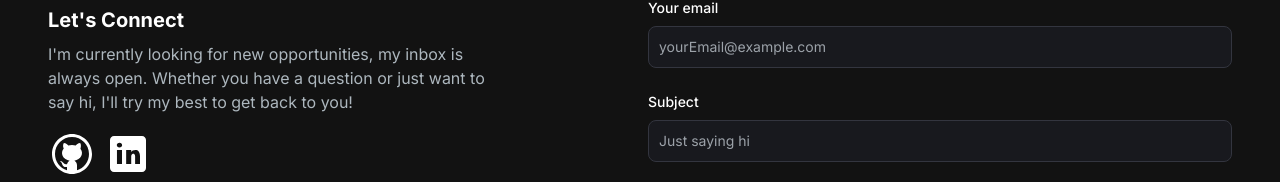
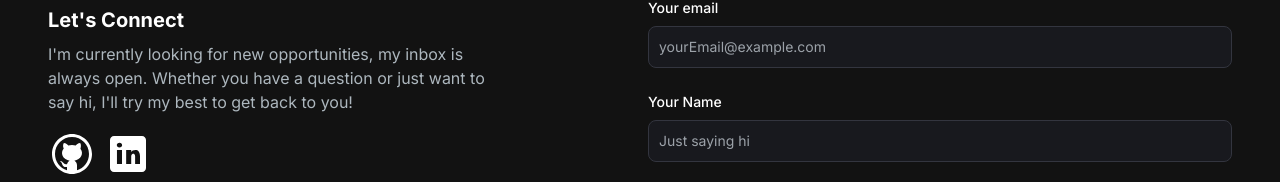
Before and after one commit to akyarv0/nextjs-portfolio, a Next.js app: page / in a window 1280 px wide. Shown: the part 2290-2472 px from the top of the page. Built offline with nearby package versions, Linux system fonts and the light colour scheme.

Commit message:
email sending ok

```diff
--- a/src/app/components/EmailSection.jsx
+++ b/src/app/components/EmailSection.jsx
@@ -98,7 +98,7 @@ const EmailSection = () => {
               htmlFor="subject"
               className="text-white block text-sm mb-2 font-medium"
             >
-              Subject
+              Your Name
             </label>
             <input
               name="subject"
```
